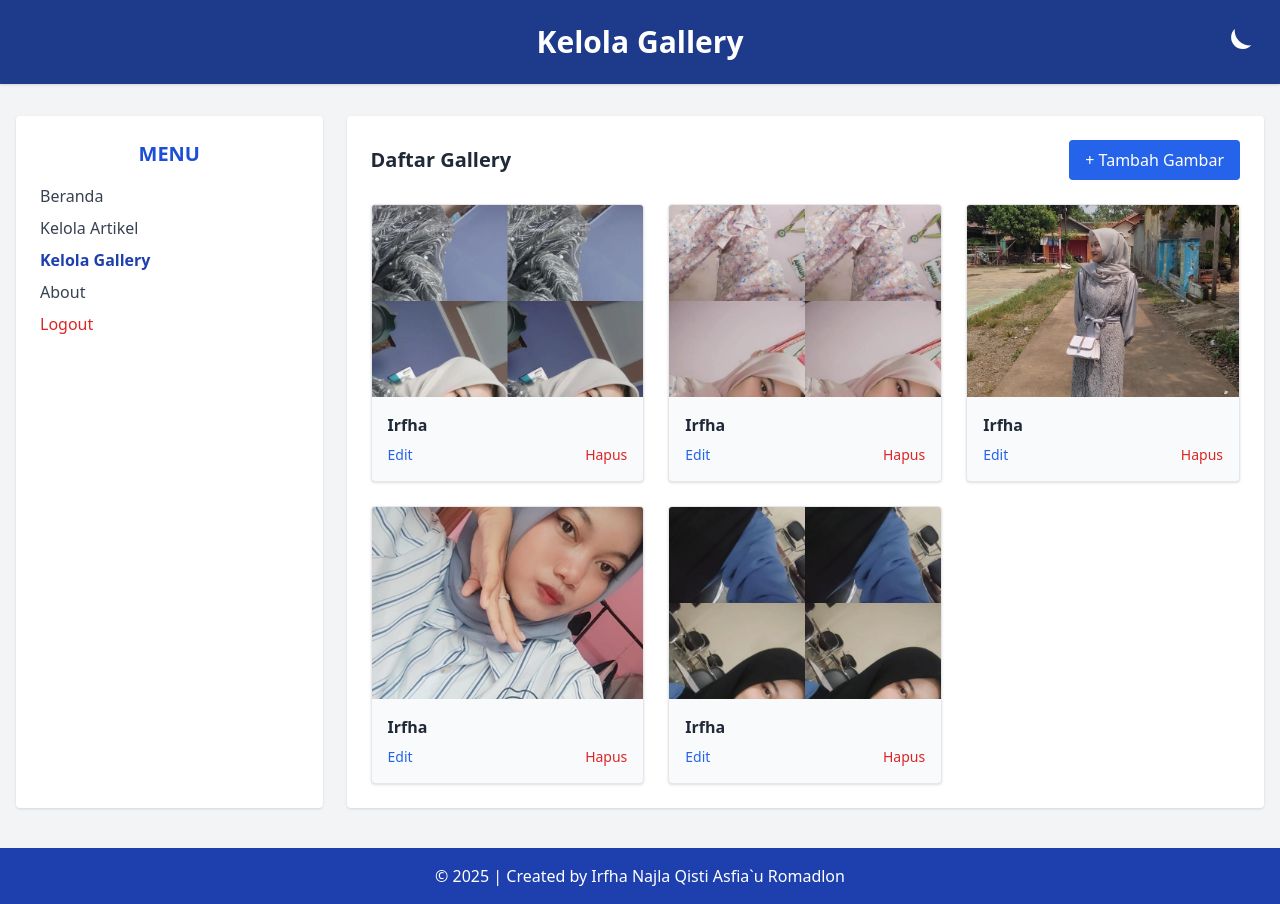
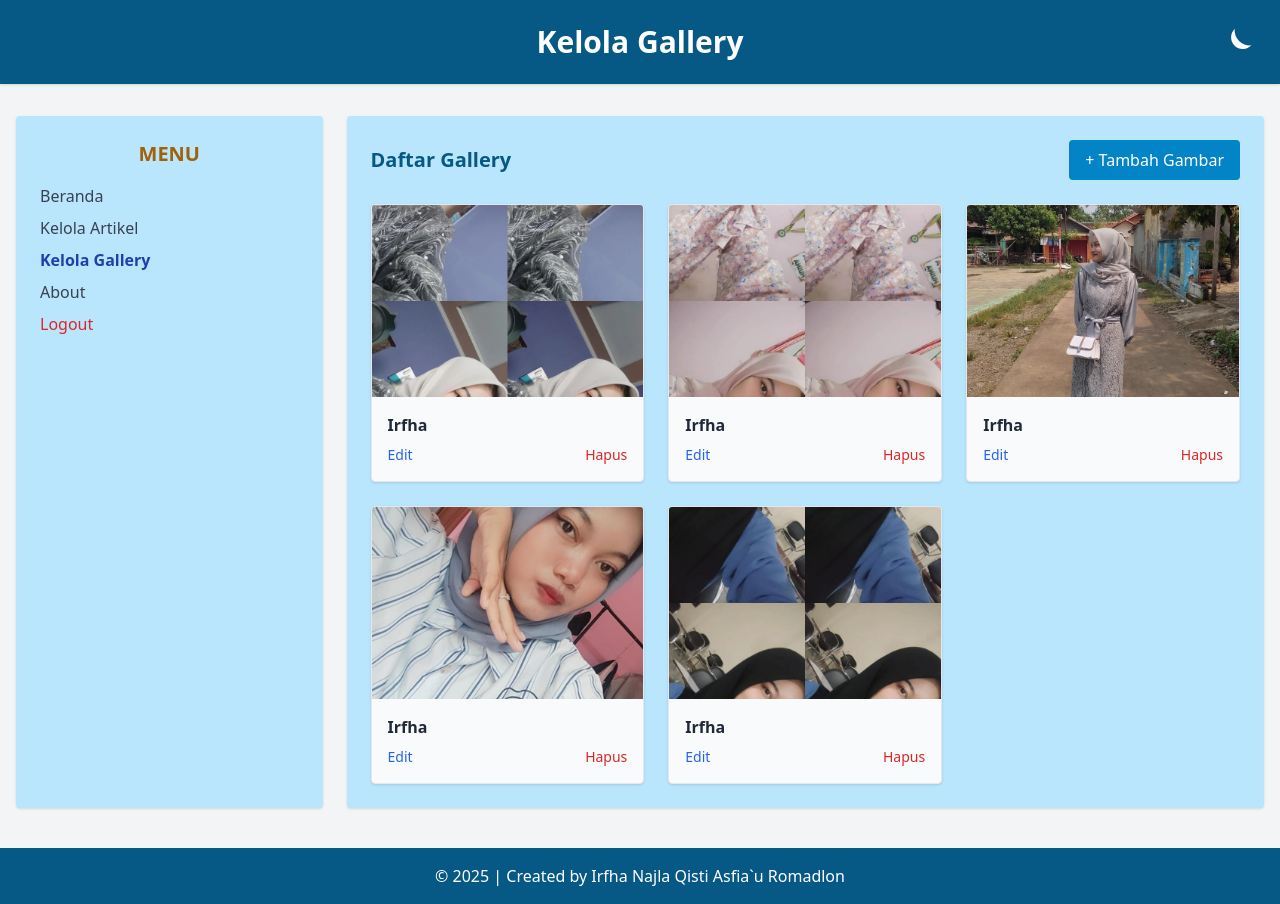
Before and after one commit to irfha05/personal-web, a PHP site: page /admin/data_gallery.php in a window 1280 px wide. Run offline with PHP 8.4, Linux system fonts and the light colour scheme; a user stored in the database is signed in; data comes from the database, SQL or seed files in the repository; some libraries are stand-ins or nearby versions.

Commit message:
Add files via upload

```diff
--- a/admin/about.php
+++ b/admin/about.php
@@ -56,7 +56,7 @@ if (!isset($_SESSION['username'])) {
 
 <div class="flex max-w-7xl mx-auto mt-8 px-4 gap-6">
   <!-- Sidebar -->
-  <aside class="w-1/4 bg-white dark:bg-gray-800 rounded shadow p-6">
+  <aside class="w-1/4 bg-blue-300 dark:bg-gray-800 rounded shadow p-6">
     <h2 class="text-xl font-semibold text-blue-700 dark:text-blue-400 mb-4 text-center">MENU</h2>
     <ul class="space-y-2 text-gray-700 dark:text-gray-200">
       <li><a href="beranda_admin.php" class="block hover:text-blue-500">Beranda</a></li>
@@ -71,7 +71,7 @@ if (!isset($_SESSION['username'])) {
   </aside>
 
   <!-- Main Content -->
-  <main class="w-3/4 bg-white dark:bg-gray-800 rounded shadow p-6">
+  <main class="w-3/4 bg-blue-300 dark:bg-gray-800 rounded shadow p-6">
     <div class="flex justify-between items-center mb-6">
       <h2 class="text-xl font-bold text-gray-800 dark:text-white">Tentang Saya</h2>
       <a href="add_about.php" class="bg-blue-600 text-white px-4 py-2 rounded hover:bg-blue-700 transition">+ Tambah Data</a>
--- a/admin/data_gallery.php
+++ b/admin/data_gallery.php
@@ -39,7 +39,7 @@ if (!isset($_SESSION['username'])) {
 <body class="bg-gray-100 dark:bg-gray-900 text-gray-800 dark:text-gray-100 min-h-screen font-sans">
 
 <!-- Header -->
-<header class="relative bg-blue-900 dark:bg-gray-800 text-white text-center py-6 shadow">
+<header class="relative bg-sky-800 dark:bg-gray-800 text-white text-center py-6 shadow">
   <h1 class="text-3xl font-bold">Kelola Gallery</h1>
   <button onclick="toggleDarkMode()" class="absolute right-6 top-6 text-white hover:scale-110 transition" title="Toggle Theme">
     <!-- Moon icon -->
@@ -56,8 +56,8 @@ if (!isset($_SESSION['username'])) {
 
 <div class="flex max-w-7xl mx-auto mt-8 px-4 gap-6">
   <!-- Sidebar -->
-  <aside class="w-1/4 bg-white dark:bg-gray-800 rounded shadow p-6">
-    <h2 class="text-xl font-semibold text-blue-700 dark:text-blue-400 mb-4 text-center">MENU</h2>
+  <aside class="w-1/4 bg-sky-200 dark:bg-gray-800 rounded shadow p-6">
+    <h2 class="text-xl font-semibold text-yellow-700 dark:text-blue-400 mb-4 text-center">MENU</h2>
     <ul class="space-y-2 text-gray-700 dark:text-gray-200">
       <li><a href="beranda_admin.php" class="block hover:text-blue-500">Beranda</a></li>
       <li><a href="data_artikel.php" class="block hover:text-blue-500">Kelola Artikel</a></li>
@@ -71,10 +71,10 @@ if (!isset($_SESSION['username'])) {
   </aside>
 
   <!-- Main Content -->
-  <main class="w-3/4 bg-white dark:bg-gray-800 rounded shadow p-6">
+  <main class="w-3/4 bg-sky-200 dark:bg-gray-800 rounded shadow p-6">
     <div class="flex justify-between items-center mb-6">
-      <h2 class="text-xl font-bold text-gray-800 dark:text-white">Daftar Gallery</h2>
-      <a href="add_gallery.php" class="bg-blue-600 text-white px-4 py-2 rounded hover:bg-blue-700 transition">+ Tambah Gambar</a>
+      <h2 class="text-xl font-bold text-sky-800 dark:text-white">Daftar Gallery</h2>
+      <a href="add_gallery.php" class="bg-sky-600 text-white px-4 py-2 rounded hover:bg-blue-700 transition">+ Tambah Gambar</a>
     </div>
 
     <div class="grid grid-cols-1 sm:grid-cols-2 md:grid-cols-3 gap-6">
@@ -102,7 +102,7 @@ if (!isset($_SESSION['username'])) {
 </div>
 
 <!-- Footer -->
-<footer class="bg-blue-800 dark:bg-gray-800 text-white text-center py-4 mt-10">
+<footer class="bg-sky-800 dark:bg-gray-800 text-white text-center py-4 mt-10">
   &copy; <?php echo date('Y'); ?> | Created by Irfha Najla Qisti Asfia`u Romadlon
 </footer>
 
```
Also changed, not shown: admin/add_about.php (+4 -4 lines), admin/add_artikel.php (+5 -5 lines), admin/add_gallery.php (+6 -6 lines), admin/data_artikel.php (+6 -6 lines), images/Gambar WhatsApp 2025-06-05 pukul 22.25.12_6f20c363.jpg (added), images/fto 1.jpg (added), images/fto 2.jpg (added), images/fto 3.jpg (added), images/fto 4.jpg (added).
